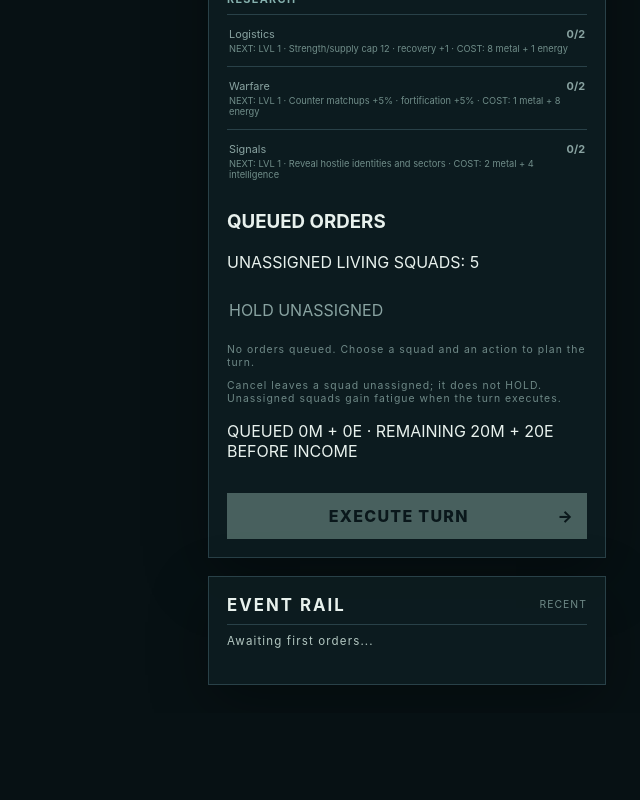
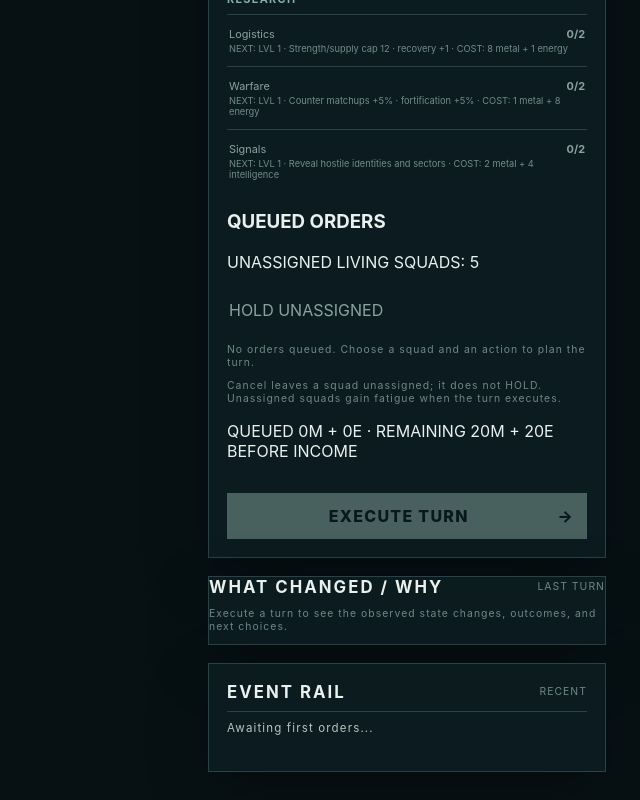
Before and after one commit to mostly-controlled/rimeward, a React (Vite) app: page / in a window 1280 px wide. Shown: the part 1527-2327 px from the top of the page, without its empty margins (640-1280 px from the left). Before the commit the page ends 2240 px from the top, so only its background shows below. Built offline with nearby package versions, Linux system fonts and the light colour scheme.

Commit message:
Make turn debrief a primary panel

```diff
--- a/src/ui/App.tsx
+++ b/src/ui/App.tsx
@@ -76,6 +76,7 @@ export function App({ initialGame }: { initialGame?: GameState } = {}) {
   const [reports, setReports] = useState<BattleReport[]>(() => loaded?.reports ?? []);
   const [saveStatus, setSaveStatus] = useState(!initialGame ? (loaded ? `RESUMED SAVED CAMPAIGN — ${SAVE_SUCCESS}` : readSaveNotice()) : "");
   const [error, setError] = useState("");
+  const latestDebrief = events.find((event) => event.message.startsWith("TURN ") && event.message.includes(" DEBRIEF"));
   const persist = (nextGame: GameState, nextEvents = events, nextReports = reports) => {
     if (!storageEnabled) return null;
     const warning = writeSave({ version: SAVE_VERSION, game: nextGame, events: nextEvents, reports: nextReports });
@@ -195,7 +196,13 @@ export function App({ initialGame }: { initialGame?: GameState } = {}) {
       const playerLines = orders.map((order) => { const unit = before.squads.find((item) => item.id === order.squadId); const after = enemy.nextState.squads.find((item) => item.id === order.squadId); if (!unit || !after) return null; const cost = order.type === "attack" ? "cost 2 metal + 3 energy" : order.type === "recover" ? "cost 6 metal + 2 energy" : "free"; return unit.class + " at " + name(unit.sector) + ": " + order.type.toUpperCase() + " (" + cost + ") — STR " + unit.strength + "→" + after.strength + ", FTG " + unit.fatigue + "→" + after.fatigue; }).filter(Boolean) as string[];
       const battleLines = phaseReports.map((report) => name(report.target) + ": " + (report.winner === "draw" ? "contested, no capture" : report.winner === "player" ? (report.captured ? "captured" : "held") : "lost") + "; Ward −" + report.playerCasualties + ", hostile −" + report.enemyCasualties);
       const enemyLines = enemy.events.length ? enemy.events.map((event) => event.message.replace(/sector-\d+/g, (id) => name(id as SectorId))) : [];
-      const debrief = "TURN " + before.turn + " DEBRIEF — " + playerLines.join(" | ") + (battleLines.length ? " | OUTCOME: " + battleLines.join("; ") : "") + (enemyLines.length ? " | ENEMY PHASE OBSERVED: " + enemyLines.join("; ") : "") + " | NEXT: " + (before.terminal === "active" ? "choose HOLD to reduce fatigue, RECOVER for strength, or ATTACK a legal target" : "campaign complete");
+      const survivingSquads = enemy.nextState.squads.filter((unit) => unit.strength > 0);
+      const nextChoices = enemy.nextState.terminal !== "active"
+        ? "campaign complete — no further orders are available"
+        : survivingSquads.length === 0
+          ? "no surviving squads — restart the campaign"
+          : "choose HOLD to reduce fatigue, RECOVER for strength, or ATTACK a legal target";
+      const debrief = "TURN " + before.turn + " DEBRIEF — " + (playerLines.length ? playerLines.join(" | ") : "no surviving ordered squads") + (battleLines.length ? " | OUTCOME: " + battleLines.join("; ") : "") + (enemyLines.length ? " | ENEMY PHASE OBSERVED: " + enemyLines.join("; ") : "") + " | NEXT: " + nextChoices;
       setGame(enemy.nextState);
       const nextReports = phaseReports.length ? phaseReports : reports;
       const nextEvents = (
@@ -863,6 +870,13 @@ export function App({ initialGame }: { initialGame?: GameState } = {}) {
                   EXECUTE TURN <span>→</span>
                 </button>
               </section>
+              <section className="card debrief-panel" aria-label="Last turn debrief">
+                  <div className="panel-heading">
+                    <h2>WHAT CHANGED / WHY</h2>
+                    <span className="muted">LAST TURN</span>
+                  </div>
+                  {latestDebrief ? <p>{latestDebrief.message}</p> : <p className="muted">Execute a turn to see the observed state changes, outcomes, and next choices.</p>}
+              </section>
               <section className="card event-rail">
                 <div className="panel-heading">
                   <h2>EVENT RAIL</h2>
```
Also changed, not shown: 1 other file (tests, documents, lock files or other folders).
